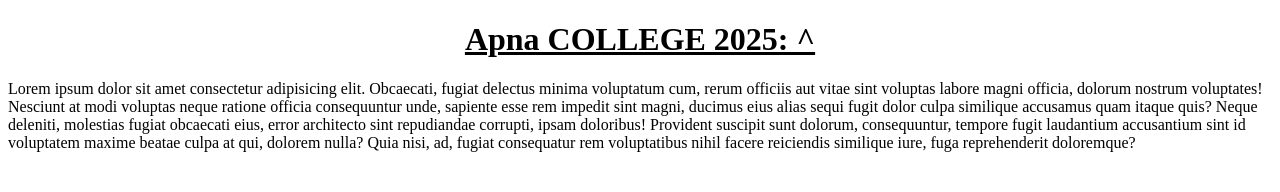
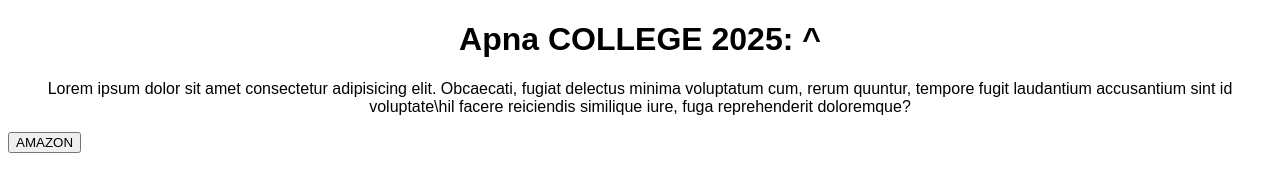
Before and after one commit to kartik99917/Github-sample-tutorial, a plain HTML site: page classroom/indexproperty.html in a window 1280 px wide. Drawn offline with Linux system fonts and the light colour scheme.

Commit message:
create update

```diff
--- a/classroom/indexproperty.html
+++ b/classroom/indexproperty.html
@@ -8,6 +8,8 @@
 </head>
 <body>
     <h1>Apna COLLEGE 2025: ^ </h1>
-    <p>Lorem ipsum dolor sit amet consectetur adipisicing elit. Obcaecati, fugiat delectus minima voluptatum cum, rerum officiis aut vitae sint voluptas labore magni officia, dolorum nostrum voluptates! Nesciunt at modi voluptas neque ratione officia consequuntur unde, sapiente esse rem impedit sint magni, ducimus eius alias sequi fugit dolor culpa similique accusamus quam itaque quis? Neque deleniti, molestias fugiat obcaecati eius, error architecto sint repudiandae corrupti, ipsam doloribus! Provident suscipit sunt dolorum, consequuntur, tempore fugit laudantium accusantium sint id voluptatem maxime beatae culpa at qui, dolorem nulla? Quia nisi, ad, fugiat consequatur rem voluptatibus nihil facere reiciendis similique iure, fuga reprehenderit doloremque?</p>
+    <p>Lorem ipsum dolor sit amet consectetur adipisicing elit. Obcaecati, fugiat delectus minima voluptatum cum, rerum quuntur, tempore fugit laudantium accusantium sint id voluptate\hil facere reiciendis similique iure, fuga reprehenderit doloremque?</p>
+    <button onclick="window.location='https://www.amazon.in'"">AMAZON</button>
+    <p></p>
 </body>
 </html>
--- a/classroom/styleproperty.css
+++ b/classroom/styleproperty.css
@@ -1,6 +1,20 @@
 h1{
     text-align: center;
-    text-decoration: underline;
+    text-decoration: none;
     font-weight: bold;
-    font-family: arial-roboto;
+    font-family: Arial, Helvetica, sans-serif;
 }
+p{
+    text-align: center;
+    text-decoration: none;
+    font-weight: 200;
+    font-family: Arial, Helvetica, sans-serif;
+}
+a{
+    color-background: rgb(216, 30, 114);
+    color: black;
+    text-align: center;
+    font font-weight: 200;
+    text-decoration: none;
+    font-family: Arial, Helvetica, sans-serif;
+}
```
